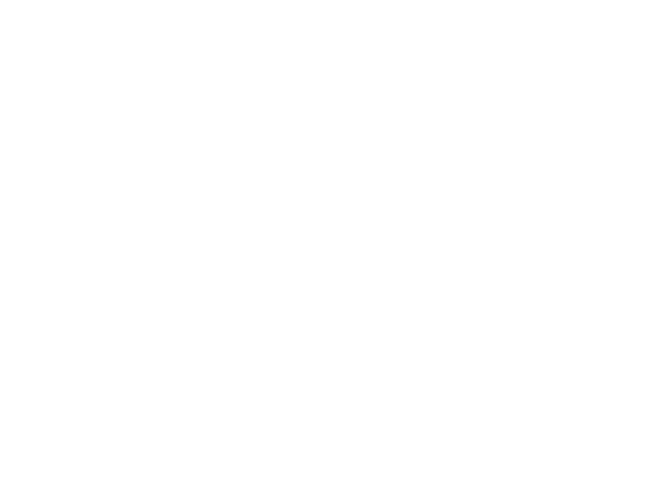
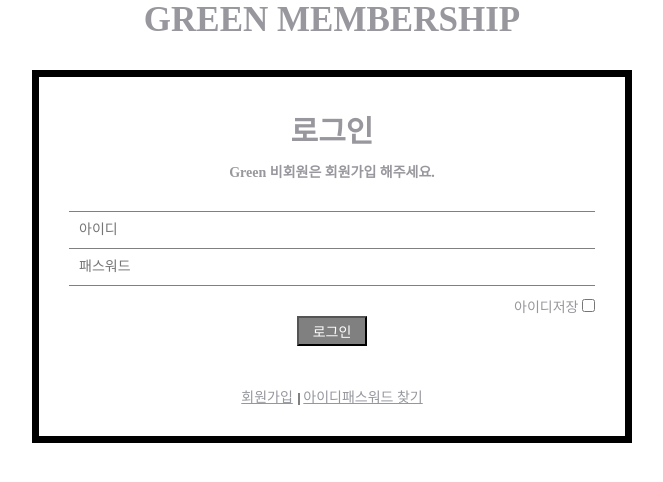
Before and after one commit to bumblisher/branch, a plain HTML site: page loginHtml/index.html in a window 1280 px wide. Shown: the whole page, without its empty margins (308-971 px from the left). Drawn offline with Linux system fonts and the light colour scheme.

Commit message:
loginHtmlCSS

```diff
--- a/loginHtml/css/style.css
+++ b/loginHtml/css/style.css
@@ -1 +1,21 @@
 @import url('common.css');
+
+#wrap{width: 600px; margin: 0 auto;}
+#header{text-align: center; padding-bottom: 30px;}
+#header h2{font-size: 35px;}
+#content{width: 100%;}
+#content form{ border: 7px solid black; padding: 30px;}
+#content form hgroup{text-align: center; padding-bottom: 30px;}
+#content form hgroup h3{font-size: 30px; padding-bottom: 10px;}
+#content form hgroup h4{}
+#content form ul{padding-bottom: 10px;}
+#content form ul li{border-bottom: 1px solid gray;}
+#content form ul li:nth-of-type(1){border-top: 1px solid gray;}
+#content form ul li input{width: 100%; border: none; padding: 10px;}
+#content form .checkbox{text-align: right;}
+#content form .checkbox input{}
+#content form .btn{text-align: center; padding-bottom: 40px;}
+#content form .btn input{width: 70px; height: 30px; background: gray; color: white;}
+#content form .contentSub{text-align: center;}
+#content form .contentSub a:nth-of-type(1):after{content: ''; display: inline-block; height: 10px; border: 1px solid gray; margin-left: 5px; vertical-align: middle;}
+#content form .contentSub a{text-decoration: underline;}
--- a/loginHtml/index.html
+++ b/loginHtml/index.html
@@ -4,10 +4,37 @@
     <meta charset="UTF-8">
     <meta name="viewport" content="width=device-width, initial-scale=1.0">
     <meta http-equiv="X-UA-Compatible" content="ie=edge">
+    <link rel="stylesheet" href="css/style.css">
     <title>Document</title>
 
 </head>
 <body>
-
+    <div id="wrap">
+        <div id="header">
+            <h2>GREEN MEMBERSHIP</h2>
+        </div>
+        <div id="content">
+            <form action="">
+                <hgroup>
+                    <h3>로그인</h3>
+                    <h4>Green 비회원은 회원가입 해주세요.</h4>
+                </hgroup>
+                <ul>
+                    <li><input type="text" placeholder="아이디"></li>
+                    <li><input type="text" placeholder="패스워드"></li>
+                </ul>
+                <div class="checkbox">
+                    <span>아이디저장 <input type="checkbox"></span>
+                </div>
+                <div class="btn">
+                    <input type="submit" value="로그인">
+                </div>
+                <div class="contentSub">
+                    <a href="#">회원가입</a>
+                    <a href="#">아이디패스워드 찾기</a>
+                </div>
+            </form>
+        </div>
+    </div>
 </body>
 </html>
```
